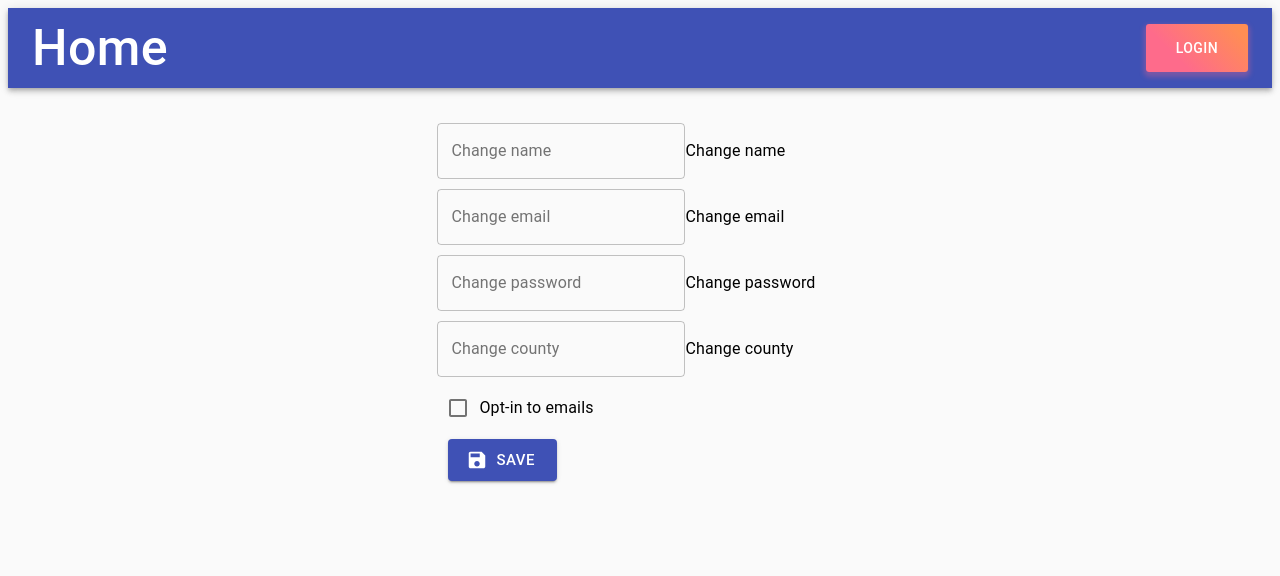
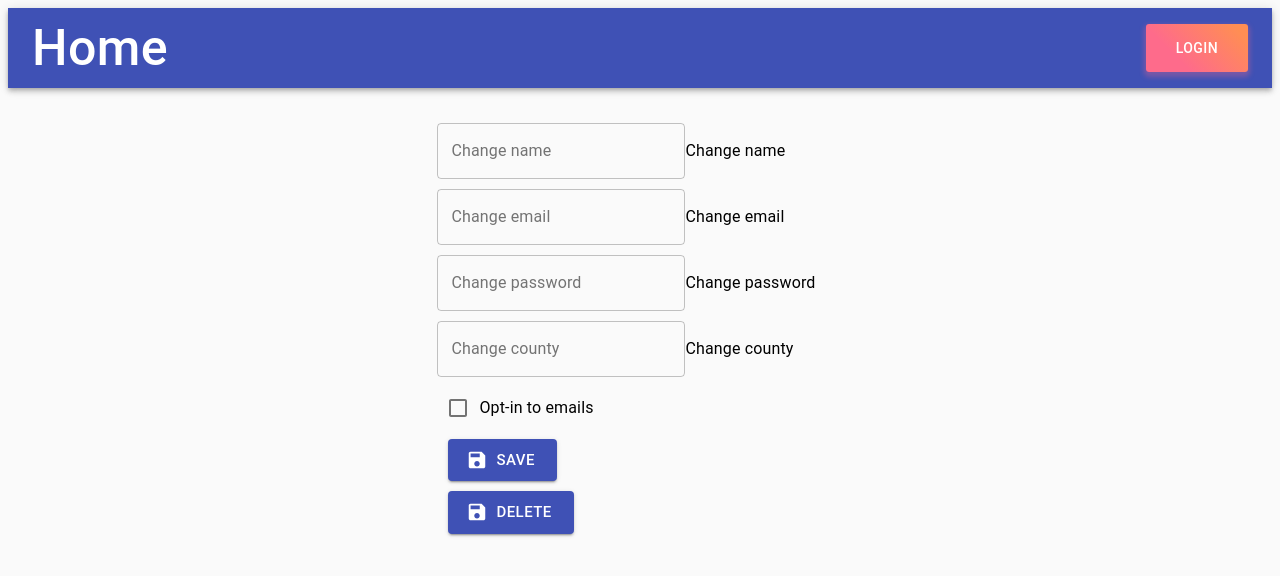
Before and after one commit to ZiWang55/Covid_19_Tracker, a React (Create React App) app in the folder client/: page /settings in a window 1280 px wide. Shown: the top 576 px of the page. Built offline with nearby package versions, Linux system fonts and the light colour scheme.

Commit message:
added delete functionality

```diff
--- a/client/src/api/Users.js
+++ b/client/src/api/Users.js
@@ -12,5 +12,8 @@ export default {
     },
     updateUser: function(id, userData) {
         return axios.put("/api/users/" + id, userData);
+    },
+    deleteUser: function(id) {
+        return axios.delete("/api/users/" + id);
     }
 };
--- a/client/src/pages/Settings.jsx
+++ b/client/src/pages/Settings.jsx
@@ -58,6 +58,14 @@ function Settings() {
     .then(res => console.log(res))
     .catch(err => console.log(err));
   };
+
+  const deleteButton = () => {
+    API.deleteUser(user.userID)
+      .then(res => {
+        console.log(res);
+      })
+      .catch(err => console.log(err));
+  }
 
   useEffect(() => {
     onLoad();
@@ -121,6 +129,12 @@ function Settings() {
               Save
             </Button>
           </Grid>
+
+          <Grid item style={{ margin: '5px' }}>
+            <Button variant='contained' color='primary' size='large' onClick={deleteButton} startIcon={<SaveIcon />}>
+              Delete
+            </Button>
+          </Grid>
         </FormGroup>
       </Grid>
     </Container>
```
Also changed, not shown: 1 other file (tests, documents, lock files or other folders).
